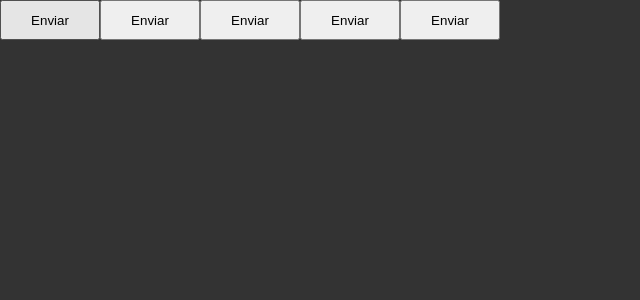
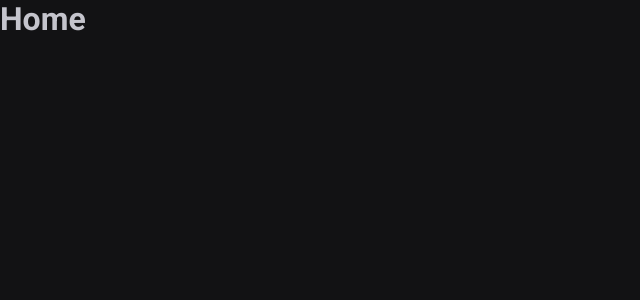
Before and after one commit to pedroGermano/2-ignite-timer, a React (Vite) app: page / in a window 1280 px wide. Shown: the top 300 px of the page, without its empty margins (0-640 px from the left). Built offline with nearby package versions, Linux system fonts and the light colour scheme.

Commit message:
feat: react-router add

```diff
--- a/index.html
+++ b/index.html
@@ -3,6 +3,12 @@
   <head>
     <meta charset="UTF-8" />
     <meta name="viewport" content="width=device-width, initial-scale=1.0" />
+    <link rel="preconnect" href="https://fonts.googleapis.com" />
+    <link rel="preconnect" href="https://fonts.gstatic.com" crossorigin />
+    <link
+      href="https://fonts.googleapis.com/css2?family=Roboto+Mono:ital,wght@0,100..700;1,100..700&family=Roboto:wght@400;500;700;900&display=swap"
+      rel="stylesheet"
+    />
     <title>Ignite Timer</title>
   </head>
   <body>
--- a/package.json
+++ b/package.json
@@ -12,6 +12,7 @@
   "dependencies": {
     "react": "^18.2.0",
     "react-dom": "^18.2.0",
+    "react-router-dom": "^6.23.1",
     "styled-components": "^6.1.11"
   },
   "devDependencies": {
--- a/src/App.tsx
+++ b/src/App.tsx
@@ -1,17 +1,16 @@
+import { Router } from "./Router";
+import { BrowserRouter } from "react-router-dom";
 import { ThemeProvider } from "styled-components";
 
-import { Button } from "./components/Button";
 import { defaultTheme } from "./styles/themes/default";
 import { GlobalStyle } from "./styles/global";
 
 export function App() {
   return (
     <ThemeProvider theme={defaultTheme}>
-      <Button variant="primary" />
-      <Button variant="secondary" />
-      <Button variant="success" />
-      <Button variant="danger" />
-      <Button />
+      <BrowserRouter>
+        <Router />
+      </BrowserRouter>
       <GlobalStyle />
     </ThemeProvider>
   );
--- /dev/null
+++ b/src/Router.tsx
@@ -0,0 +1,12 @@
+import { Routes, Route } from "react-router-dom";
+import { Home } from "./pages/Home";
+import { History } from "./pages/History";
+
+export function Router() {
+  return (
+    <Routes>
+      <Route path="/" element={<Home />} />
+      <Route path="/history" element={<History />} />
+    </Routes>
+  );
+}
--- a/src/components/Button.styles.ts
+++ /dev/null
@@ -1,12 +0,0 @@
-import styled from "styled-components";
-
-export type ButtonVariant = "primary" | "secondary" | "danger" | "success";
-
-interface ButtonContainerProps {
-  variant: ButtonVariant;
-}
-
-export const ButtonContainer = styled.button<ButtonContainerProps>`
-  width: 100px;
-  height: 40px;
-`;
--- a/src/components/Button.tsx
+++ /dev/null
@@ -1,9 +0,0 @@
-import { ButtonContainer, ButtonVariant } from "./Button.styles";
-
-interface ButtonProps {
-  variant?: ButtonVariant;
-}
-
-export function Button({ variant = "primary" }: ButtonProps) {
-  return <ButtonContainer variant={variant}>Enviar</ButtonContainer>;
-}
--- /dev/null
+++ b/src/pages/History.tsx
@@ -0,0 +1,7 @@
+export function History() {
+  return (
+    <>
+      <h1>History</h1>
+    </>
+  );
+}
--- /dev/null
+++ b/src/pages/Home.tsx
@@ -0,0 +1,7 @@
+export function Home() {
+  return (
+    <>
+      <h1>Home</h1>
+    </>
+  );
+}
--- a/src/styles/global.ts
+++ b/src/styles/global.ts
@@ -7,8 +7,18 @@
     box-sizing: border-box;
   }
 
+  :focus{
+    outline: 0;
+    box-shadow: 0 0 0 2px ${(props) => props.theme["green-500"]};
+  }
+
   body{
-    background: #333;
-    color: #fff;
+    background: ${(props) => props.theme["gray-900"]};
+    color: ${(props) => props.theme["gray-300"]};
+  }
+  body, input, textarea, button{
+    font-family: 'Roboto', sans-serif;
+    font-weight: 400;
+    font-size: 1rem;
   }
 `;
--- a/src/styles/themes/default.ts
+++ b/src/styles/themes/default.ts
@@ -1,4 +1,20 @@
 export const defaultTheme = {
-  priamry: "purple",
-  secondary: "orange",
+  white: "#fff",
+  "gray-100": "#E1E1E6",
+  "gray-300": "#C4C4CC",
+  "gray-400": "#8D8D99",
+  "gray-500": "#7C7C8A",
+  "gray-600": "#323238",
+  "gray-700": "#29292E",
+  "gray-800": "#202024",
+  "gray-900": "#121214",
+
+  "green-300": "#00B37E",
+  "green-500": "#00875F",
+  "green-700": "#015F43",
+
+  "red-500": "#AB222E",
+  "red-700": "#7A1921",
+
+  "yellow-500": "#FBA94C",
 };
```
Also changed, not shown: 1 other file (tests, documents, lock files or other folders).
